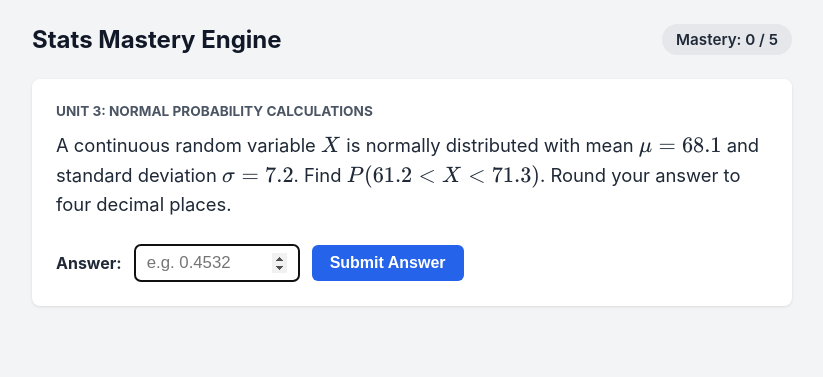
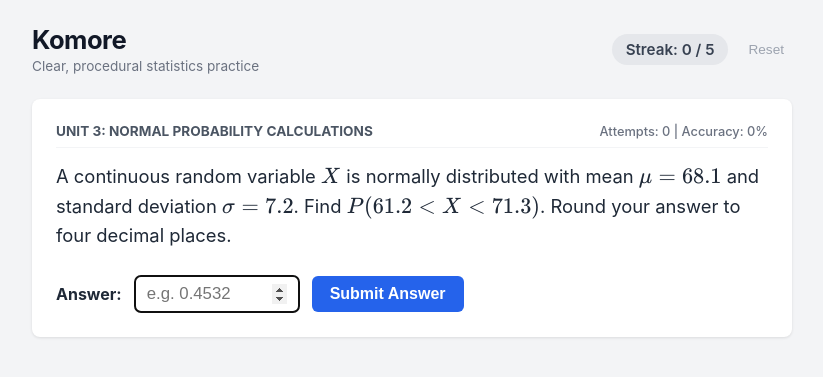
Before and after one commit to kminnix/stats-mastery-engine, a FastAPI app: page / in a window 1280 px wide. Shown: the top 377 px of the page, without its empty margins (228-1051 px from the left). Run offline with FastAPI, Linux system fonts and the light colour scheme.

Commit message:
feat: add localStorage persistence for student mastery streak and session stats

```diff
--- a/app/static/style.css
+++ b/app/static/style.css
@@ -15,17 +15,48 @@ header {
     align-items: center;
     margin-bottom: 24px;
 }
-h1 {
-    font-size: 1.5rem;
+.brand h1 {
+    font-size: 1.6rem;
     margin: 0;
     color: #111827;
+    letter-spacing: -0.02em;
+}
+.tagline {
+    font-size: 0.85rem;
+    color: #6b7280;
+}
+.header-controls {
+    display: flex;
+    align-items: center;
+    gap: 12px;
 }
 .mastery-badge {
     background-color: #e5e7eb;
+    color: #374151;
     padding: 6px 14px;
     border-radius: 9999px;
     font-weight: 600;
     font-size: 0.95rem;
+    transition: all 0.2s ease;
+}
+.mastery-badge.mastered {
+    background-color: #dcfce7;
+    color: #15803d;
+    border: 1px solid #86efac;
+}
+.text-btn {
+    background: none;
+    border: none;
+    color: #9ca3af;
+    font-size: 0.85rem;
+    font-weight: 500;
+    cursor: pointer;
+    padding: 4px 8px;
+    border-radius: 4px;
+}
+.text-btn:hover {
+    color: #ef4444;
+    background-color: #fee2e2;
 }
 .card {
     background: #ffffff;
@@ -34,12 +65,24 @@ h1 {
     box-shadow: 0 1px 3px rgba(0,0,0,0.1);
     margin-bottom: 20px;
 }
+.topic-header {
+    display: flex;
+    justify-content: space-between;
+    align-items: center;
+    margin-bottom: 14px;
+    border-bottom: 1px solid #f3f4f6;
+    padding-bottom: 8px;
+}
 .topic-title {
     font-size: 0.85rem;
     font-weight: 700;
     text-transform: uppercase;
     color: #4b5563;
-    margin-bottom: 12px;
+}
+.session-stats {
+    font-size: 0.8rem;
+    color: #6b7280;
+    font-weight: 500;
 }
 .prompt {
     font-size: 1.15rem;
--- a/app/templates/index.html
+++ b/app/templates/index.html
@@ -3,7 +3,7 @@
 <head>
     <meta charset="UTF-8">
     <meta name="viewport" content="width=device-width, initial-scale=1.0">
-    <title>Stats Mastery Engine</title>
+    <title>Komore - Stats Practice</title>
     <!-- KaTeX CDN -->
     <link rel="stylesheet" href="https://cdn.jsdelivr.net/npm/katex@0.16.8/dist/katex.min.css">
     <script defer src="https://cdn.jsdelivr.net/npm/katex@0.16.8/dist/katex.min.js"></script>
@@ -13,15 +13,25 @@
 <body>
     <div class="container">
         <header>
-            <h1>Stats Mastery Engine</h1>
-            <div class="mastery-badge">
-                Mastery: <span id="streak-count">0</span> / 5
+            <div class="brand">
+                <h1>Komore</h1>
+                <span class="tagline">Clear, procedural statistics practice</span>
+            </div>
+            <div class="header-controls">
+                <div id="mastery-pill" class="mastery-badge">
+                    Streak: <span id="streak-count">0</span> / 5
+                </div>
+                <button id="reset-progress-btn" class="text-btn" onclick="resetProgress()" title="Reset session stats">Reset</button>
             </div>
         </header>
 
         <main>
             <div class="card">
-                <div class="topic-title">Unit 3: Normal Probability Calculations</div>
+                <div class="topic-header">
+                    <span class="topic-title">Unit 3: Normal Probability Calculations</span>
+                    <span id="session-stats" class="session-stats">Attempts: 0 | Accuracy: 0%</span>
+                </div>
+
                 <div id="problem-prompt" class="prompt">Loading problem...</div>
 
                 <div class="input-row">
@@ -37,7 +47,6 @@
             <div id="solution-card" class="card solution" style="display: none;">
                 <h3>Step-by-Step Worked Solution</h3>
 
-                <!-- Dynamic SVG Shaded Curve -->
                 <div class="graph-container">
                     <svg id="normal-curve-svg" viewBox="0 0 600 220" preserveAspectRatio="xMidYMid meet"></svg>
                 </div>
@@ -48,8 +57,70 @@
     </div>
 
     <script>
+        const STORAGE_KEY = 'komore_normal_unit3_state';
         let currentProblem = null;
-        let streak = 0;
+
+        // Local state schema
+        let state = {
+            streak: 0,
+            targetMastery: 5,
+            totalAttempted: 0,
+            totalCorrect: 0,
+            mastered: false
+        };
+
+        function loadSavedState() {
+            try {
+                const saved = localStorage.getItem(STORAGE_KEY);
+                if (saved) {
+                    state = Object.assign(state, JSON.parse(saved));
+                }
+            } catch (e) {
+                console.warn('localStorage not accessible, using in-memory state');
+            }
+            updateStatsUI();
+        }
+
+        function saveState() {
+            try {
+                localStorage.setItem(STORAGE_KEY, JSON.stringify(state));
+            } catch (e) {
+                console.warn('Failed to save to localStorage');
+            }
+            updateStatsUI();
+        }
+
+        function resetProgress() {
+            if (confirm("Reset your streak and session stats for this module?")) {
+                state.streak = 0;
+                state.totalAttempted = 0;
+                state.totalCorrect = 0;
+                state.mastered = false;
+                saveState();
+            }
+        }
+
+        function updateStatsUI() {
+            const streakCountEl = document.getElementById('streak-count');
+            const pillEl = document.getElementById('mastery-pill');
+            const statsEl = document.getElementById('session-stats');
+
+            streakCountEl.innerText = state.streak;
+
+            if (state.streak >= state.targetMastery || state.mastered) {
+                state.mastered = true;
+                pillEl.className = 'mastery-badge mastered';
+                pillEl.innerHTML = '&#10004; Mastered (' + state.streak + '/' + state.targetMastery + ')';
+            } else {
+                pillEl.className = 'mastery-badge';
+                pillEl.innerHTML = 'Streak: <span id="streak-count">' + state.streak + '</span> / ' + state.targetMastery;
+            }
+
+            const acc = state.totalAttempted > 0
+                ? Math.round((state.totalCorrect / state.totalAttempted) * 100)
+                : 0;
+            statsEl.innerText = `Attempts: ${state.totalAttempted} | Accuracy: ${acc}%`;
+        }
 
         function triggerKaTeX(element) {
             if (window.renderMathInElement) {
@@ -86,7 +157,6 @@
                 return baselineY - gaussian(z) * peakHeight;
             }
 
-            // 1. Shaded area path between z1 and z2
             const z1 = Math.max(zMin, Math.min(plotData.z1, zMax));
             const z2 = Math.max(zMin, Math.min(plotData.z2, zMax));
 
@@ -103,7 +173,6 @@
             shadePath.setAttribute("opacity", "0.65");
             svg.appendChild(shadePath);
 
-            // 2. Bell curve outline
             let curveD = `M ${zToX(zMin)} ${baselineY}`;
             for (let z = zMin; z <= zMax; z += step) {
                 curveD += ` L ${zToX(z)} ${zToY(z)}`;
@@ -117,7 +186,6 @@
             curvePath.setAttribute("stroke-width", "2.5");
             svg.appendChild(curvePath);
 
-            // 3. Baseline horizontal axis
             const axisLine = document.createElementNS("http://www.w3.org/2000/svg", "line");
             axisLine.setAttribute("x1", "20");
             axisLine.setAttribute("y1", baselineY);
@@ -127,7 +195,6 @@
             axisLine.setAttribute("stroke-width", "1.5");
             svg.appendChild(axisLine);
 
-            // 4. Mean vertical marker
             const meanLine = document.createElementNS("http://www.w3.org/2000/svg", "line");
             meanLine.setAttribute("x1", zToX(0));
             meanLine.setAttribute("y1", baselineY);
@@ -137,7 +204,6 @@
             meanLine.setAttribute("stroke-dasharray", "4 4");
             svg.appendChild(meanLine);
 
-            // 5. Boundary ticks & labels
             function addTick(z, label, subLabel, isBold = false) {
                 const x = zToX(z);
                 const tick = document.createElementNS("http://www.w3.org/2000/svg", "line");
@@ -220,12 +286,15 @@
             const feedback = document.getElementById('feedback-banner');
             feedback.style.display = 'block';
 
+            state.totalAttempted += 1;
+
             if (data.correct) {
-                streak += 1;
+                state.streak += 1;
+                state.totalCorrect += 1;
                 feedback.className = 'banner correct';
                 feedback.innerHTML = '&#10004; Correct! Great job.';
             } else {
-                streak = 0;
+                state.streak = 0;
                 feedback.className = 'banner incorrect';
                 feedback.innerHTML = '&#10008; Incorrect. Review the worked solution below:';
 
@@ -238,7 +307,8 @@
                 solCard.style.display = 'block';
             }
 
-            document.getElementById('streak-count').innerText = streak;
+            saveState();
+
             document.getElementById('submit-btn').style.display = 'none';
             document.getElementById('answer-input').disabled = true;
             document.getElementById('next-btn').style.display = 'inline-block';
@@ -249,7 +319,10 @@
             if (e.key === 'Enter') submitAnswer();
         });
 
-        window.addEventListener('load', loadProblem);
+        window.addEventListener('load', () => {
+            loadSavedState();
+            loadProblem();
+        });
     </script>
 </body>
 </html>
```
